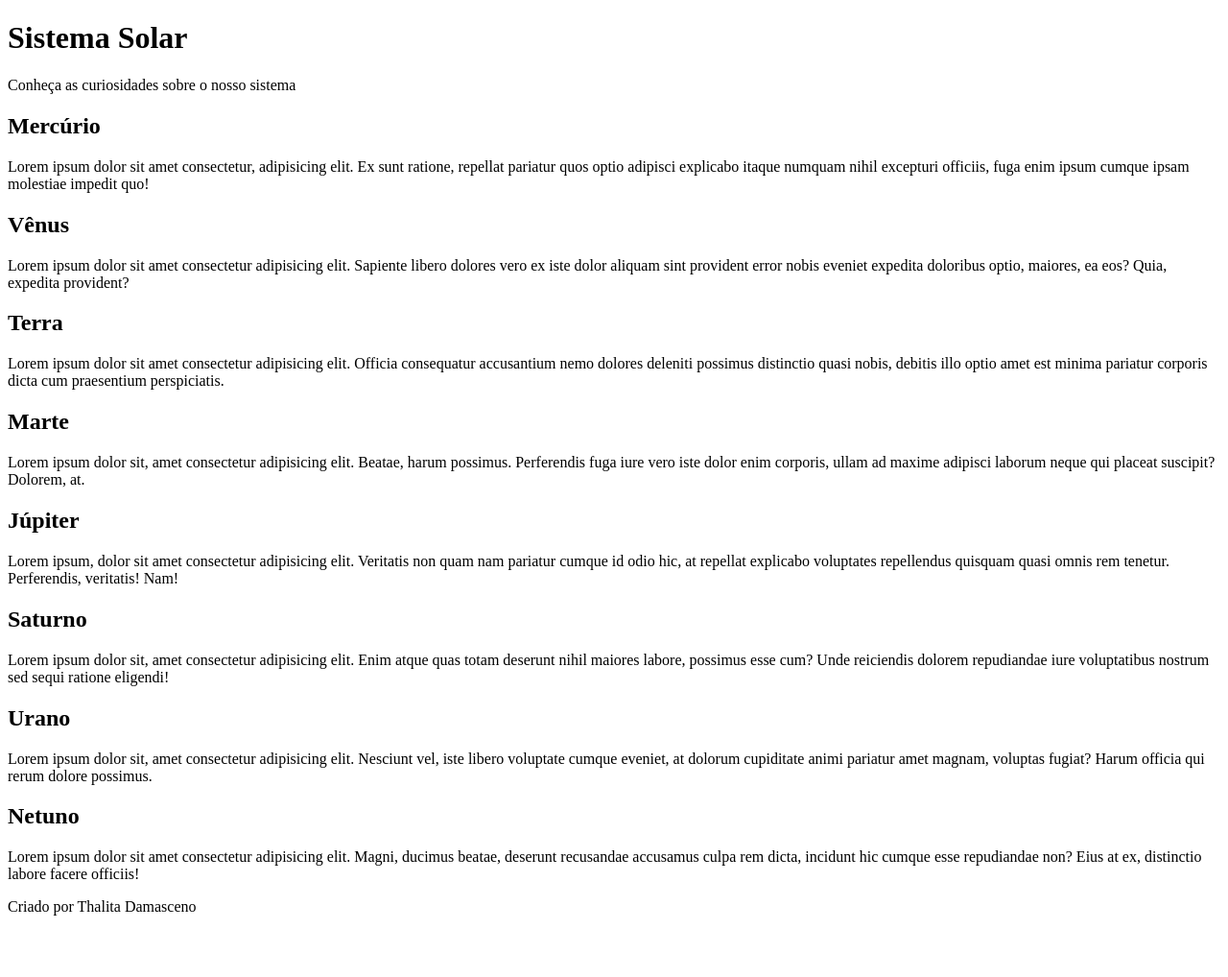
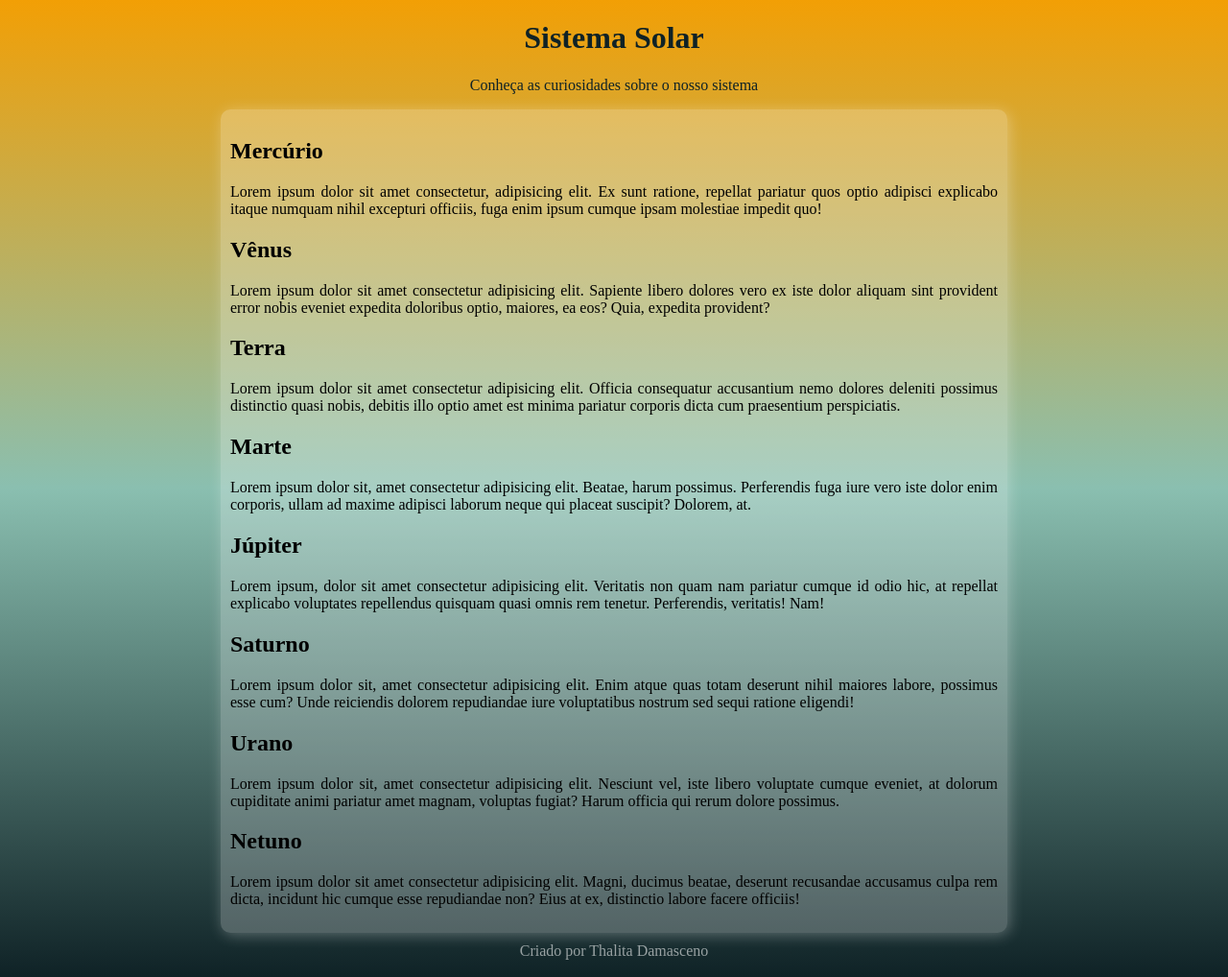
Before and after one commit to thalitaad/sistema-solar, a plain HTML site: page index.html in a window 1280 px wide. Shown: the whole page at 96% size. Before the commit the page ends 962 px from the top, so only its background shows below. Drawn offline with Linux system fonts and the light colour scheme.

Commit message:
style insertion

```diff
--- a/index.html
+++ b/index.html
@@ -4,6 +4,8 @@
     <meta charset="UTF-8">
     <meta name="viewport" content="width=device-width, initial-scale=1.0">
     <title>Sistema Solar</title>
+
+    <link rel="stylesheet" href="style.css">
 </head>
 <body>
     <header>
--- /dev/null
+++ b/style.css
@@ -0,0 +1,28 @@
+@charset "UTF-8";
+
+body {
+     background-image: linear-gradient(to bottom, #F29F05, #8ABFB0, #0F2226); /* fundo gradiente */
+}
+
+header {
+    text-align: center; /* alinha o texto */
+    color: #0F2226; /* dar cor ao texto */
+}
+
+#article {
+    background-color: rgba(255, 255, 255, 0.247); /* cor de fundo */
+    border-radius: 10px; /* arredondamento da borda */
+    box-shadow: 2px 2px 15px rgba(255, 255, 255, 0.300); /* sombreado ao redor da borda */
+    padding: 10px; /* espaçamento entre as caixas */
+    width: 800px; /* tamanho da caixa */
+    margin: auto; /* centraliza a caixa */
+    text-align: justify; /* alinha o texto */
+}
+
+
+
+footer {
+    text-align: center;
+    padding: 10px;
+    color: #ffffff8f;
+}
```
